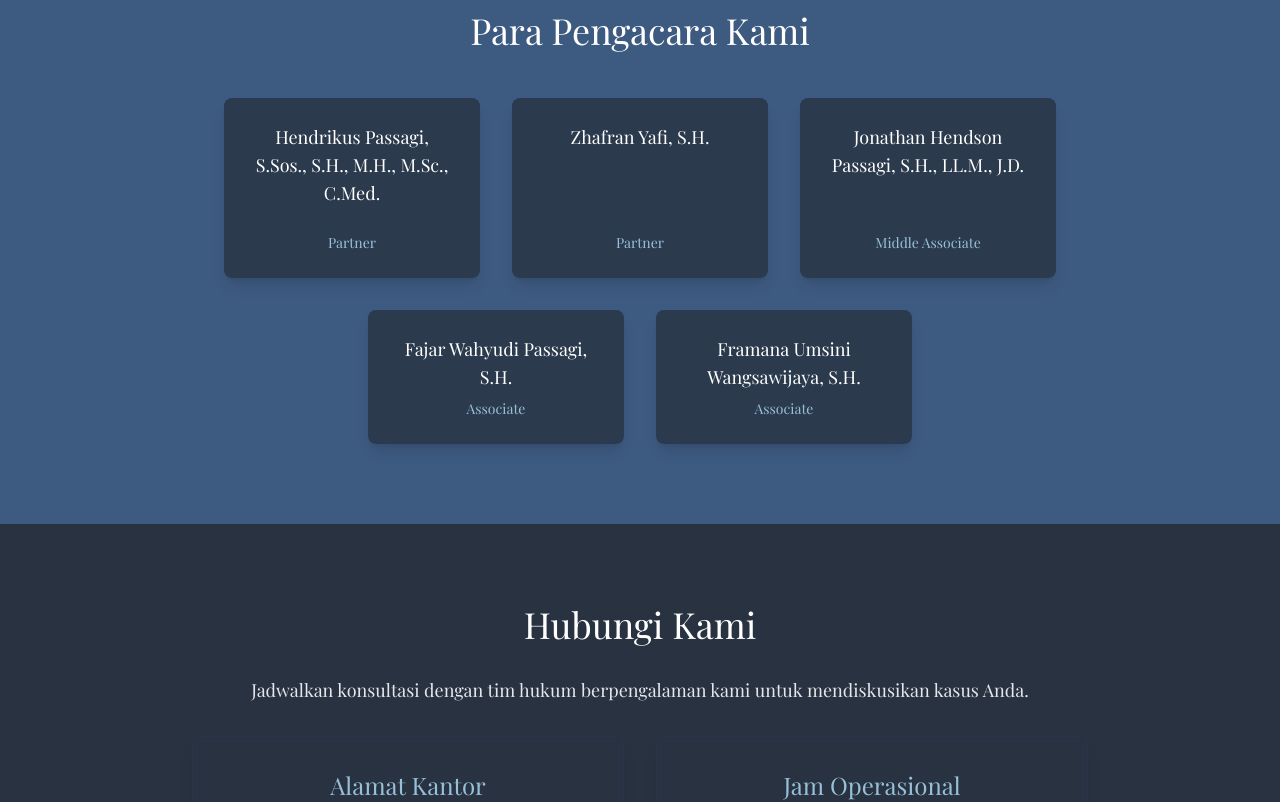
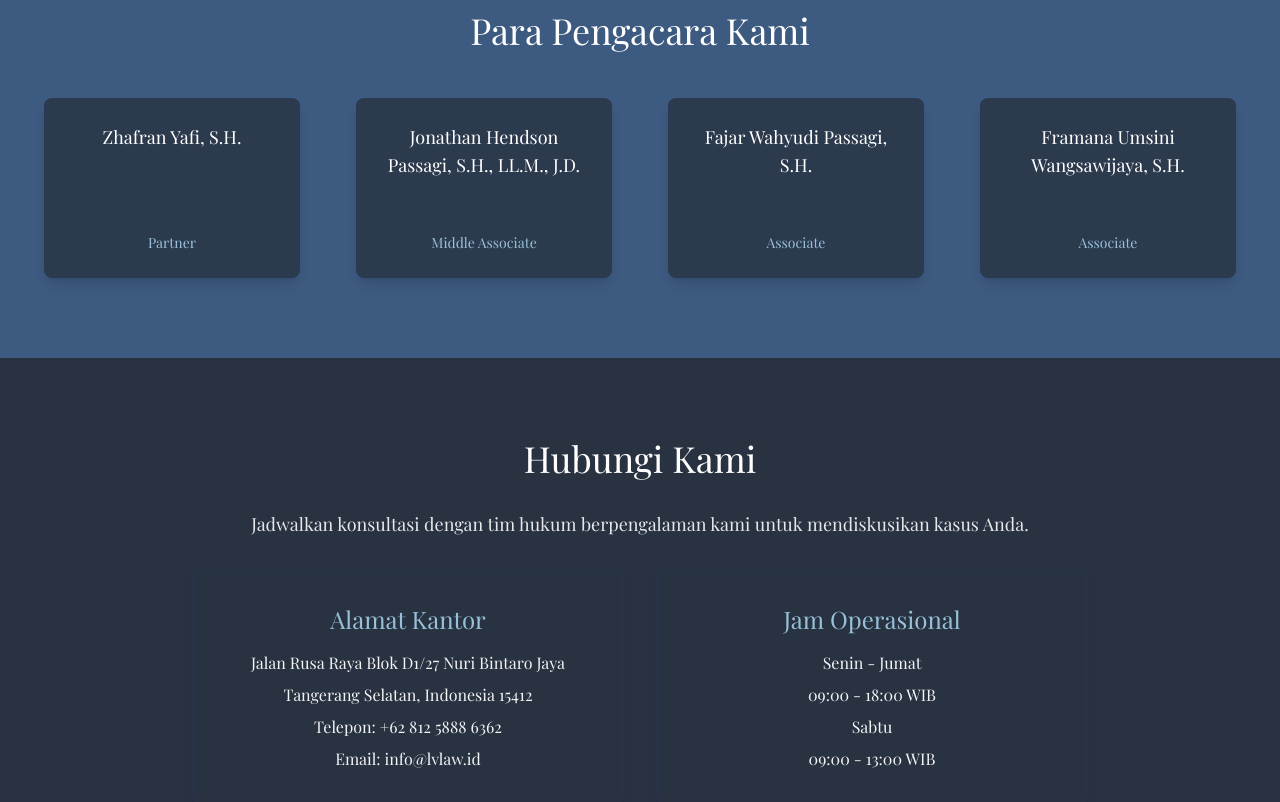
Before and after one commit to edwardpassagi/lv-lawfirm-landing, a Next.js app: page / in a window 1280 px wide. Shown: the part 1340-2142 px from the top of the page. Built offline with nearby package versions, Linux system fonts and the light colour scheme; a web font is replaced by a local one.

Commit message:
Update attorneys contact cards

```diff
--- a/src/app/page.tsx
+++ b/src/app/page.tsx
@@ -101,13 +101,11 @@ export default function Home() {
           <h2 className="text-4xl font-serif text-center mb-12 text-white">
             {translations.attorneys[language].title}
           </h2>
-          {/* First row: 3 attorneys, centered */}
-          <div className="flex justify-center mb-8">
-            <div className="grid grid-cols-1 md:grid-cols-3 gap-8 w-full md:w-auto">
-              {attorneys.slice(0, 3).map((attorney, idx) => (
+          <div className="grid grid-cols-1 sm:grid-cols-2 md:grid-cols-3 lg:grid-cols-4 gap-8 w-full justify-items-center">
+            {attorneys.map((attorney, idx) => (
               <motion.div
                 key={attorney.name}
-                  className="p-6 bg-dark/80 rounded-lg shadow-lg border border-primary/20 flex flex-col items-center text-center min-h-[180px] w-64"
+                className="p-6 bg-dark/80 rounded-lg shadow-lg border border-primary/20 flex flex-col items-center text-center min-h-[180px] h-full w-64"
                 initial={{ opacity: 0, y: 20 }}
                 whileInView={{ opacity: 1, y: 0 }}
                 transition={{ duration: 0.5, delay: idx * 0.1 }}
@@ -123,25 +121,6 @@ export default function Home() {
                 </div>
               </motion.div>
             ))}
-            </div>
-          </div>
-          {/* Second row: 2 attorneys, centered */}
-          <div className="flex justify-center">
-            <div className="grid grid-cols-1 md:grid-cols-2 gap-8 w-full md:w-auto">
-              {attorneys.slice(3).map((attorney, idx) => (
-                <motion.div
-                  key={attorney.name}
-                  className="p-6 bg-dark/80 rounded-lg shadow-lg border border-primary/20 flex flex-col items-center text-center w-64"
-                  initial={{ opacity: 0, y: 20 }}
-                  whileInView={{ opacity: 1, y: 0 }}
-                  transition={{ duration: 0.5, delay: (idx + 3) * 0.1 }}
-                  viewport={{ once: true }}
-                >
-                  <h3 className="text-lg font-serif text-white mb-2">{attorney.name}</h3>
-                  <p className="text-secondary text-sm font-serif">{attorney.position}</p>
-                </motion.div>
-              ))}
-            </div>
           </div>
         </div>
       </section>
@@ -183,7 +162,7 @@ export default function Home() {
                   <p className="text-gray-100 font-serif">Jalan Rusa Raya Blok D1/27 Nuri Bintaro Jaya</p>
                   <p className="text-gray-100 font-serif">Tangerang Selatan, Indonesia 15412</p>
                   <p className="text-gray-100 font-serif">{translations.contact[language].telephone}</p>
-                  <p className="text-gray-100 font-serif">Email: info@luxvisionem.com</p>
+                  <p className="text-gray-100 font-serif">Email: info@lvlaw.id</p>
                 </div>
               </motion.div>
               <motion.div
--- a/src/translations/index.ts
+++ b/src/translations/index.ts
@@ -56,7 +56,7 @@ interface AttorneysTranslations {
 }
 
 export const attorneys = [
-  { name: 'Hendrikus Passagi, S.Sos., S.H., M.H., M.Sc., C.Med.', position: 'Partner' },
+  // { name: 'Hendrikus Passagi, S.Sos., S.H., M.H., M.Sc., C.Med.', position: 'Partner' },
   { name: 'Zhafran Yafi, S.H.', position: 'Partner' },
   { name: 'Jonathan Hendson Passagi, S.H., LL.M., J.D.', position: 'Middle Associate' },
   { name: 'Fajar Wahyudi Passagi, S.H.', position: 'Associate' },
```
Lines whose indentation alone changed are shown as unchanged.
